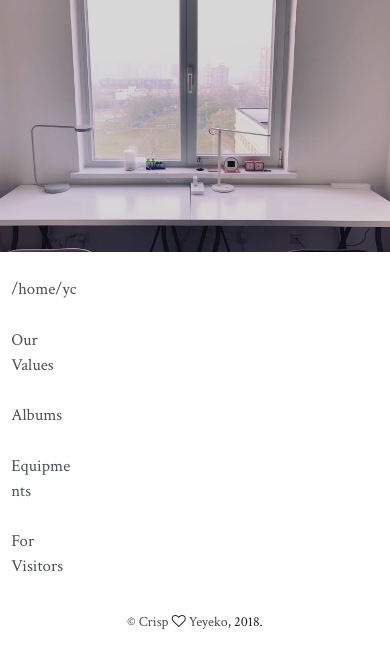
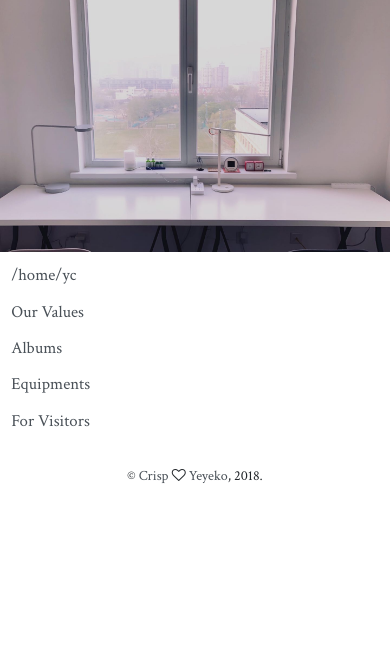
Before and after one commit to crispgm/apartment, a Jekyll site: the page built from _docs/index.html, in a window 390 px wide. Shown: the top 668 px of the page. Built offline with Jekyll 4.4.1, drawn with Linux system fonts in a browser that asks for light colours.

Commit message:
Fix mobile exp

```diff
--- a/assets/css/style.scss
+++ b/assets/css/style.scss
@@ -203,6 +203,12 @@ img {
     .home-menu-item {
       width: 100%;
     }
+
+    .index-menu-item {
+      width: 100%;
+      margin: .8rem 0 0;
+      padding: 0 0 0 .8rem;
+    }
   }
 
   .album {
```
